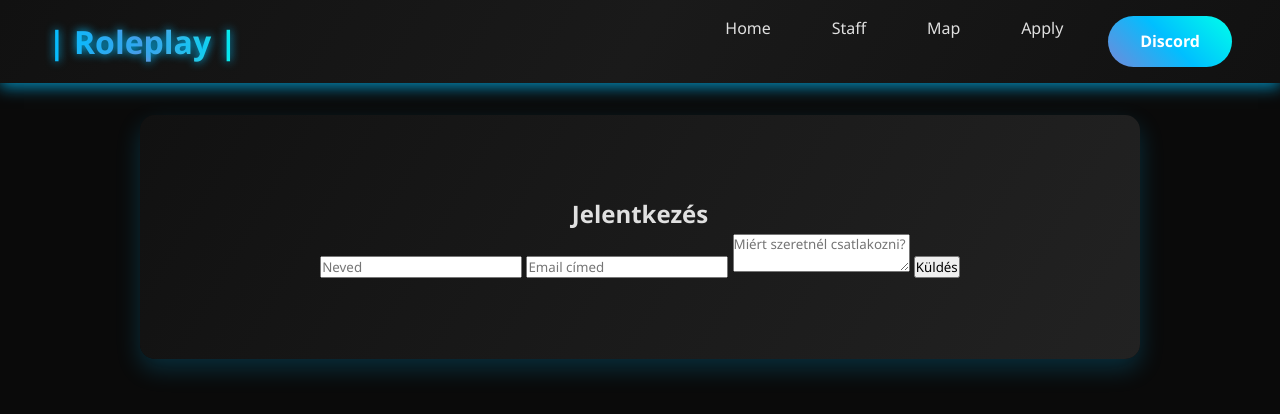
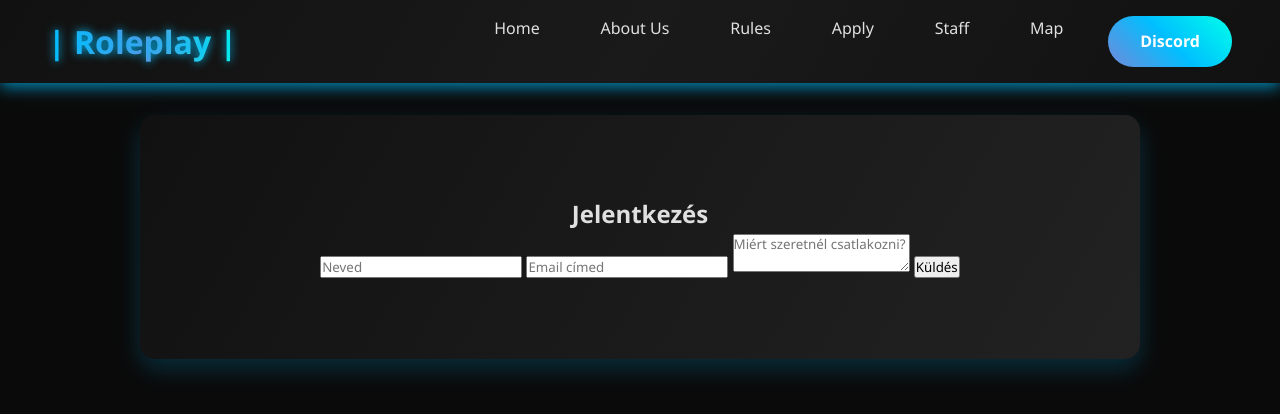
Before and after one commit to Phantom412124/a123z, a plain HTML site: page apply.html in a window 1280 px wide. Drawn offline with Linux system fonts and the light colour scheme.

Commit message:
apply.html

```diff
--- a/apply.html
+++ b/apply.html
@@ -12,9 +12,11 @@
   <nav>
     <ul>
       <li><a href="index.html">Home</a></li>
+      <li><a href="about.html">About Us</a></li>
+      <li><a href="rules.html">Rules</a></li>
+      <li><a href="apply.html">Apply</a></li>
       <li><a href="staff.html">Staff</a></li>
       <li><a href="map.html">Map</a></li>
-      <li><a href="apply.html">Apply</a></li>
       <li><a class="discord-btn" href="https://discord.gg/8MXSgVNcwj" target="_blank">Discord</a></li>
     </ul>
   </nav>
```
